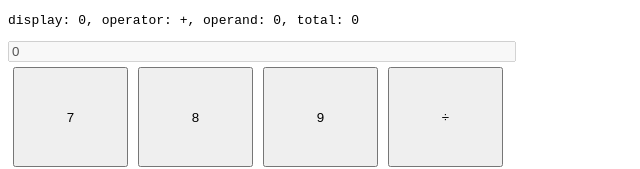
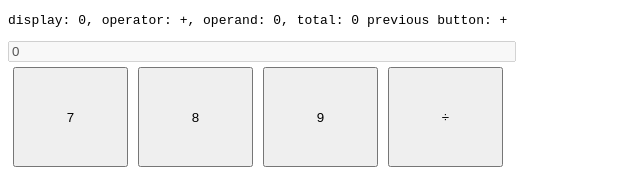
Before and after one commit to slakeyj/calculator, a React (Create React App) app: page / in a window 1280 px wide. Shown: the top 169 px of the page, without its empty margins (0-640 px from the left). Built offline with nearby package versions, Linux system fonts and the light colour scheme.

Commit message:
fixed a bug with subtracting from the total after hitting the equal symbol

```diff
--- a/src/App.js
+++ b/src/App.js
@@ -31,8 +31,9 @@ const App = () => {
   const [total, setTotal] = useState(0);
   const [display, setDisplay] = useState(0);
   const [operator, setOperator] = useState('+');
-  // const [previousButtonPress, setPreviousButtonPress] = useState('+');
+  const [previousButtonPress, setPreviousButtonPress] = useState('+');
   const [operand, setOperand] = useState(0);
+
 
   const gridStyle = {
     display: 'flex',
@@ -51,6 +52,7 @@ const App = () => {
   }
 
   const handleNumber = number => {
+    setPreviousButtonPress(operator)
     const characters = operand.toString().split('');
     if (characters.includes('.')) {
       const newOperand = Number("" + operand + number);
@@ -73,12 +75,19 @@ const App = () => {
 
   const handleOperator = (symbol) => {
     let newTotal = 0;
-    if (symbol === '=') {
-      newTotal = calculate(total, operator, operand);
+    if (previousButtonPress === '=') {
+      newTotal = calculate(total, symbol, operand)
+
     } else {
       console.log('in else total symbol operand', total, symbol, operand)
       newTotal = calculate(operand, symbol, total)
     }
+    if (symbol === '=') {
+      console.log('what is operator', operator)
+      newTotal = calculate(total, operator, operand);
+      setPreviousButtonPress(symbol)
+    }
+
     setTotal(newTotal);
     setOperator(symbol)
     setDisplay(newTotal);
@@ -89,7 +98,7 @@ const App = () => {
   return (
     <div style={{ width: '500px' }}>
       <pre>
-        display: {display}, operator: {operator}, operand: {operand}, total: {total}
+        display: {display}, operator: {operator}, operand: {operand}, total: {total} previous button: {previousButtonPress}
       </pre>
       <input disabled value={display} style={{ width: '100%' }}></input>
       <div style={gridStyle}>
```
